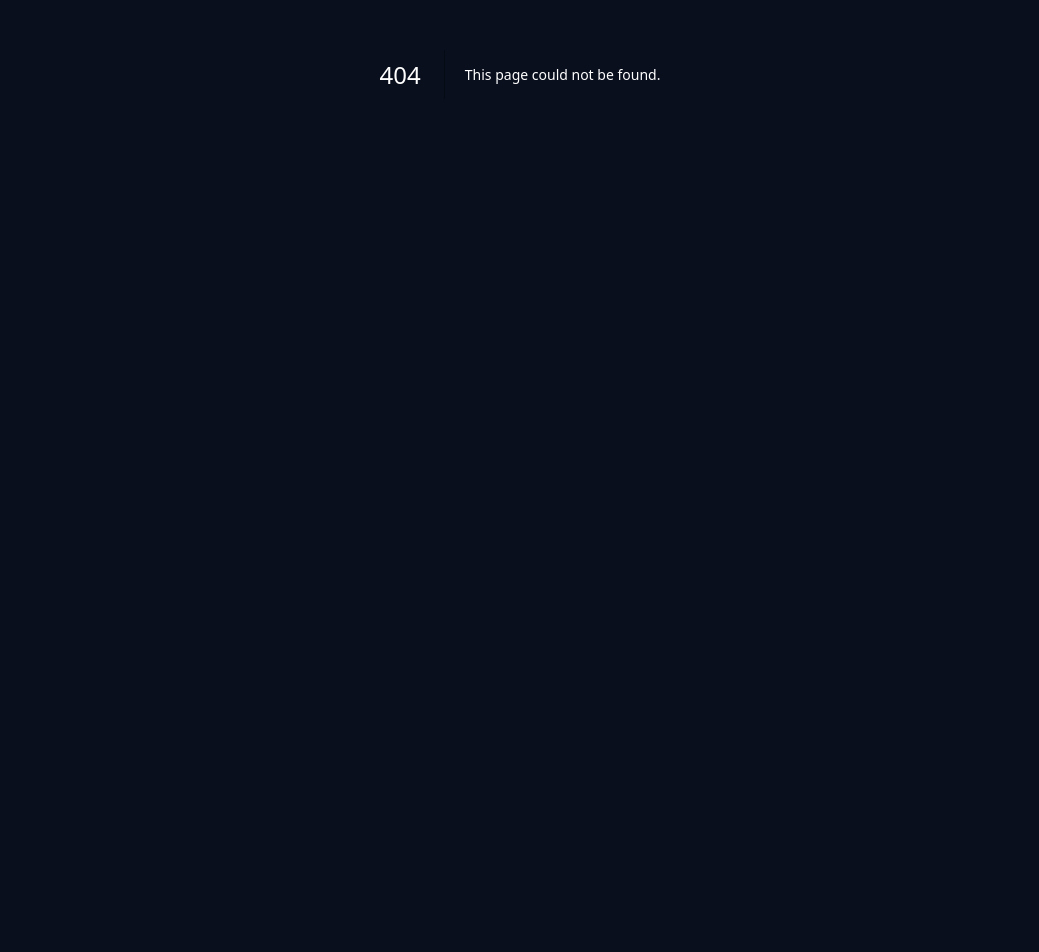
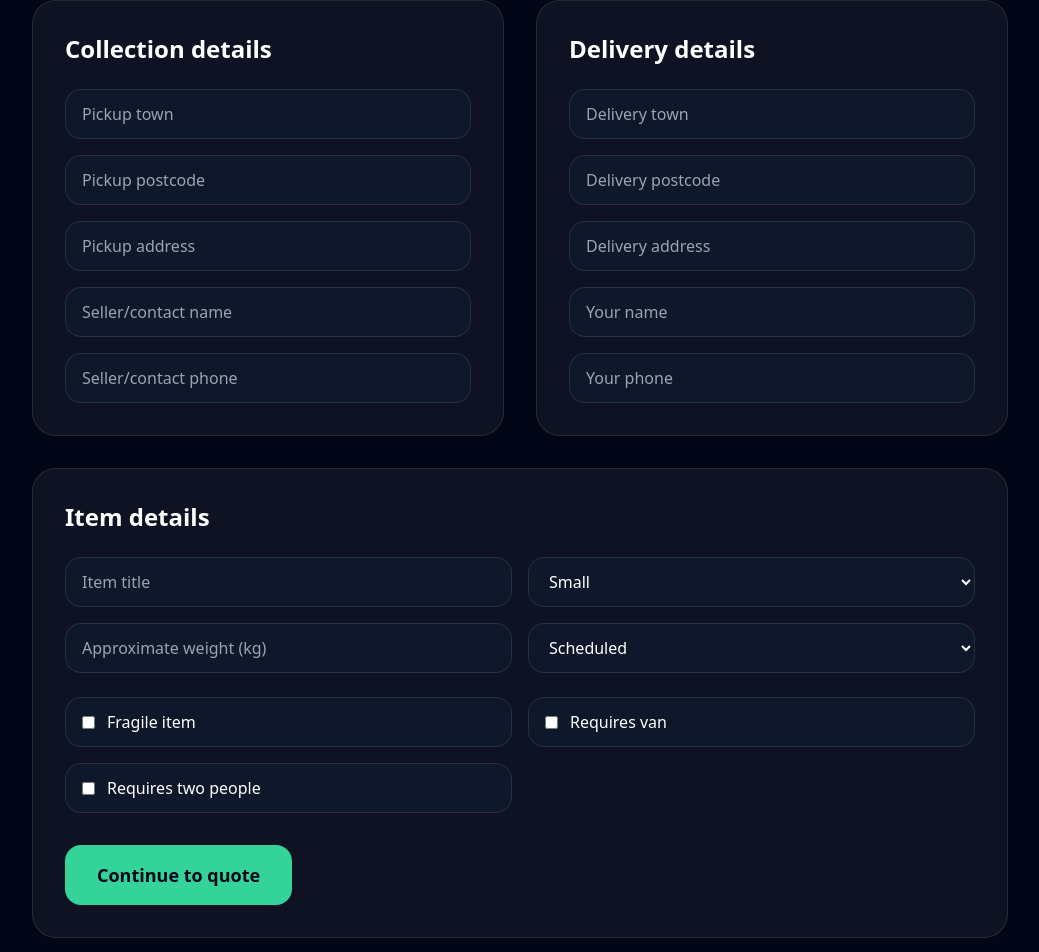
Before and after one commit to walkermejames-commits/Inventory-application-, a Next.js app in the folder apps/seller/: page /buy in a window 1280 px wide. Before the commit this address had no page. Shown: the part 326-1278 px from the top of the page, without its empty margins (120-1159 px from the left). Before the commit the page ends 800 px from the top, so only its background shows below. Built offline with nearby package versions, Linux system fonts and the light colour scheme.

Commit message:
Add buyer-led journey UI

```diff
--- /dev/null
+++ b/apps/seller/src/app/buy/page.tsx
@@ -0,0 +1,139 @@
+"use client";
+
+import { useState } from "react";
+import { useRouter } from "next/navigation";
+
+export default function BuyerJourneyPage() {
+  const router = useRouter();
+  const [loading, setLoading] = useState(false);
+  const [error, setError] = useState<string | null>(null);
+
+  async function handleSubmit(event: React.FormEvent<HTMLFormElement>) {
+    event.preventDefault();
+
+    const formData = new FormData(event.currentTarget);
+
+    setLoading(true);
+    setError(null);
+
+    try {
+      const response = await fetch("/api/buy/create-quote", {
+        method: "POST",
+        headers: {
+          "Content-Type": "application/json",
+        },
+        body: JSON.stringify(Object.fromEntries(formData.entries())),
+      });
+
+      const data = await response.json();
+
+      if (!response.ok) {
+        throw new Error(data?.error || "Could not create quote");
+      }
+
+      router.push(data.redirectTo);
+    } catch (err) {
+      setError(err instanceof Error ? err.message : "Could not create quote");
+    } finally {
+      setLoading(false);
+    }
+  }
+
+  return (
+    <main className="min-h-screen bg-slate-950 text-white">
+      <div className="mx-auto max-w-5xl px-6 py-16">
+        <div className="mb-10 max-w-3xl">
+          <div className="mb-4 inline-flex rounded-full border border-emerald-400/20 bg-emerald-400/10 px-4 py-2 text-xs font-bold uppercase tracking-[0.2em] text-emerald-300">
+            Buyer-led delivery
+          </div>
+
+          <h1 className="text-5xl font-black tracking-tight">
+            Need something collected and delivered?
+          </h1>
+
+          <p className="mt-5 text-lg text-slate-300">
+            Tell Door in Four where the item is, where it is going, and what needs moving. We will calculate your quote instantly.
+          </p>
+        </div>
+
+        <form onSubmit={handleSubmit} className="grid gap-8 lg:grid-cols-2">
+          <section className="rounded-3xl border border-white/10 bg-white/5 p-8">
+            <h2 className="text-2xl font-black">Collection details</h2>
+
+            <div className="mt-6 space-y-4">
+              <input name="pickupTown" placeholder="Pickup town" required className="w-full rounded-2xl border border-white/10 bg-slate-900 px-4 py-3" />
+              <input name="pickupPostcode" placeholder="Pickup postcode" required className="w-full rounded-2xl border border-white/10 bg-slate-900 px-4 py-3" />
+              <input name="pickupAddress" placeholder="Pickup address" className="w-full rounded-2xl border border-white/10 bg-slate-900 px-4 py-3" />
+              <input name="sellerName" placeholder="Seller/contact name" className="w-full rounded-2xl border border-white/10 bg-slate-900 px-4 py-3" />
+              <input name="sellerPhone" placeholder="Seller/contact phone" className="w-full rounded-2xl border border-white/10 bg-slate-900 px-4 py-3" />
+            </div>
+          </section>
+
+          <section className="rounded-3xl border border-white/10 bg-white/5 p-8">
+            <h2 className="text-2xl font-black">Delivery details</h2>
+
+            <div className="mt-6 space-y-4">
+              <input name="deliveryTown" placeholder="Delivery town" required className="w-full rounded-2xl border border-white/10 bg-slate-900 px-4 py-3" />
+              <input name="deliveryPostcode" placeholder="Delivery postcode" required className="w-full rounded-2xl border border-white/10 bg-slate-900 px-4 py-3" />
+              <input name="deliveryAddress" placeholder="Delivery address" className="w-full rounded-2xl border border-white/10 bg-slate-900 px-4 py-3" />
+              <input name="buyerName" placeholder="Your name" className="w-full rounded-2xl border border-white/10 bg-slate-900 px-4 py-3" />
+              <input name="buyerPhone" placeholder="Your phone" className="w-full rounded-2xl border border-white/10 bg-slate-900 px-4 py-3" />
+            </div>
+          </section>
+
+          <section className="rounded-3xl border border-white/10 bg-white/5 p-8 lg:col-span-2">
+            <h2 className="text-2xl font-black">Item details</h2>
+
+            <div className="mt-6 grid gap-4 md:grid-cols-2">
+              <input name="itemTitle" placeholder="Item title" required className="rounded-2xl border border-white/10 bg-slate-900 px-4 py-3" />
+
+              <select name="itemSize" className="rounded-2xl border border-white/10 bg-slate-900 px-4 py-3">
+                <option value="small">Small</option>
+                <option value="medium">Medium</option>
+                <option value="large">Large</option>
+                <option value="furniture">Furniture</option>
+                <option value="van_load">Van load</option>
+              </select>
+
+              <input name="approximateWeightKg" type="number" placeholder="Approximate weight (kg)" className="rounded-2xl border border-white/10 bg-slate-900 px-4 py-3" />
+
+              <select name="urgency" className="rounded-2xl border border-white/10 bg-slate-900 px-4 py-3">
+                <option value="scheduled">Scheduled</option>
+                <option value="same_day">Same day</option>
+                <option value="asap">ASAP</option>
+              </select>
+            </div>
+
+            <div className="mt-6 grid gap-4 md:grid-cols-2">
+              <label className="flex items-center gap-3 rounded-2xl border border-white/10 bg-slate-900 px-4 py-3">
+                <input type="checkbox" name="fragile" /> Fragile item
+              </label>
+
+              <label className="flex items-center gap-3 rounded-2xl border border-white/10 bg-slate-900 px-4 py-3">
+                <input type="checkbox" name="requiresVan" /> Requires van
+              </label>
+
+              <label className="flex items-center gap-3 rounded-2xl border border-white/10 bg-slate-900 px-4 py-3">
+                <input type="checkbox" name="requiresTwoPeople" /> Requires two people
+              </label>
+            </div>
+
+            {error ? (
+              <div className="mt-6 rounded-2xl border border-red-400/20 bg-red-400/10 px-4 py-3 text-sm text-red-200">
+                {error}
+              </div>
+            ) : null}
+
+            <button
+              type="submit"
+              disabled={loading}
+              className="mt-8 rounded-2xl bg-emerald-400 px-8 py-4 text-lg font-black text-slate-950 transition hover:bg-emerald-300 disabled:opacity-50"
+            >
+              {loading ? "Calculating quote..." : "Continue to quote"}
+            </button>
+          </section>
+        </form>
+      </div>
+    </main>
+  );
+}
```
